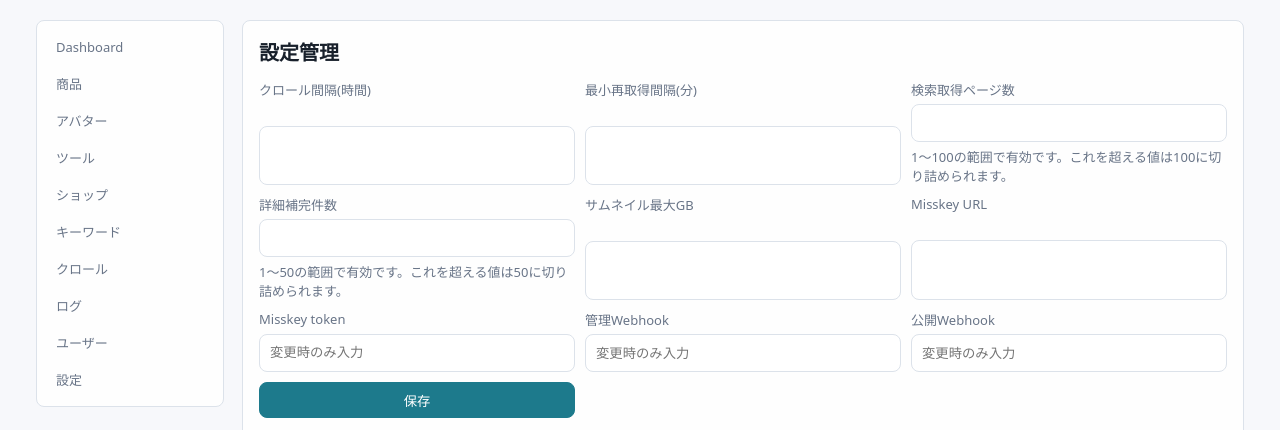
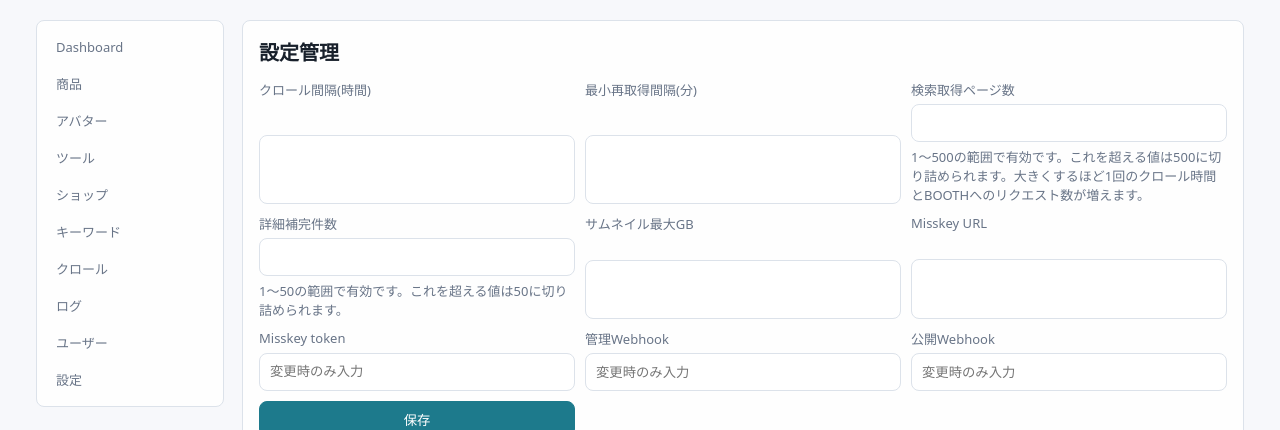
Before and after one commit to choko1229/VRChat-Avatar-Watch, a Python web app: template app/templates/admin/settings.html in a window 1280 px wide. Shown: the part 65-495 px from the top of the page. Run offline with Jinja, Linux system fonts and the light colour scheme; the template is opened without the code that fills it, so the values that code supplies are empty.

Commit message:
Raise search-page crawl cap from 100 to 500 per user request
Follows up on the previous 20->100 fix; the admin wants deeper search-result
coverage per crawl target. Updated the settings help text to reflect the new
1-500 effective range and note the tradeoff (more pages = longer crawl time
and more requests against BOOTH).

```diff
--- a/app/crawler/booth.py
+++ b/app/crawler/booth.py
@@ -24,10 +24,10 @@ BOOTH_BASE = "https://booth.pm"
 ALLOWED_BOOTH_HOSTS = {"booth.pm", "www.booth.pm"}
 
 # Admins can raise "検索取得ページ数" in /admin/settings, but we still cap it so a
-# typo (or an overly broad keyword) can't turn one crawl into thousands of
-# requests against BOOTH. Keep this in sync with the help text in
+# typo (or an overly broad keyword) can't turn one crawl into an unbounded
+# number of requests against BOOTH. Keep this in sync with the help text in
 # admin/settings.html.
-MAX_SEARCH_PAGES_PER_CRAWL = 100
+MAX_SEARCH_PAGES_PER_CRAWL = 500
 
 # Admin-triggered crawls (background threads) and the scheduled worker each use
 # their own DB session. Without serializing writes, overlapping crawls race on
--- a/app/templates/admin/settings.html
+++ b/app/templates/admin/settings.html
@@ -5,7 +5,7 @@
   <input type="hidden" name="csrf" value="{{ csrf_token }}">
   <label>クロール間隔(時間)<input name="crawl_interval_hours" value="{% for s in settings if s.key == 'crawl_interval_hours' %}{{ s.value }}{% endfor %}"></label>
   <label>最小再取得間隔(分)<input name="min_crawl_interval_minutes" value="{% for s in settings if s.key == 'min_crawl_interval_minutes' %}{{ s.value }}{% endfor %}"></label>
-  <label>検索取得ページ数<input name="max_search_pages_per_crawl" value="{% for s in settings if s.key == 'max_search_pages_per_crawl' %}{{ s.value }}{% endfor %}"><span class="help-text">1〜100の範囲で有効です。これを超える値は100に切り詰められます。</span></label>
+  <label>検索取得ページ数<input name="max_search_pages_per_crawl" value="{% for s in settings if s.key == 'max_search_pages_per_crawl' %}{{ s.value }}{% endfor %}"><span class="help-text">1〜500の範囲で有効です。これを超える値は500に切り詰められます。大きくするほど1回のクロール時間とBOOTHへのリクエスト数が増えます。</span></label>
   <label>詳細補完件数<input name="max_detail_pages_per_crawl" value="{% for s in settings if s.key == 'max_detail_pages_per_crawl' %}{{ s.value }}{% endfor %}"><span class="help-text">1〜50の範囲で有効です。これを超える値は50に切り詰められます。</span></label>
   <label>サムネイル最大GB<input name="thumbnail_cache_max_gb" value="{% for s in settings if s.key == 'thumbnail_cache_max_gb' %}{{ s.value }}{% endfor %}"></label>
   <label>Misskey URL<input name="misskey_instance_url" value="{% for s in settings if s.key == 'misskey_instance_url' %}{{ s.value }}{% endfor %}"></label>
```
